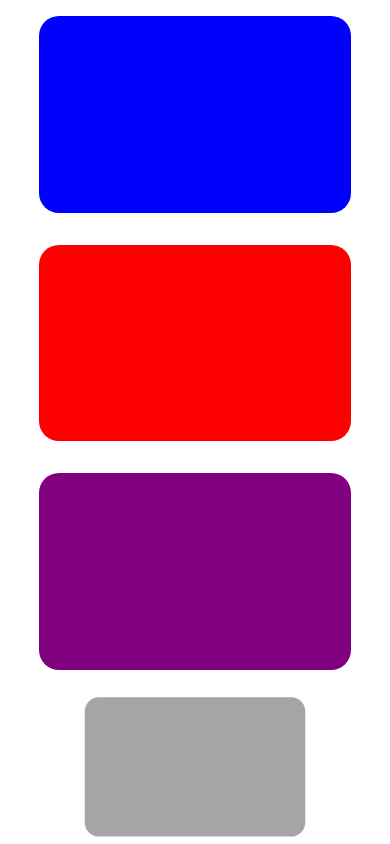
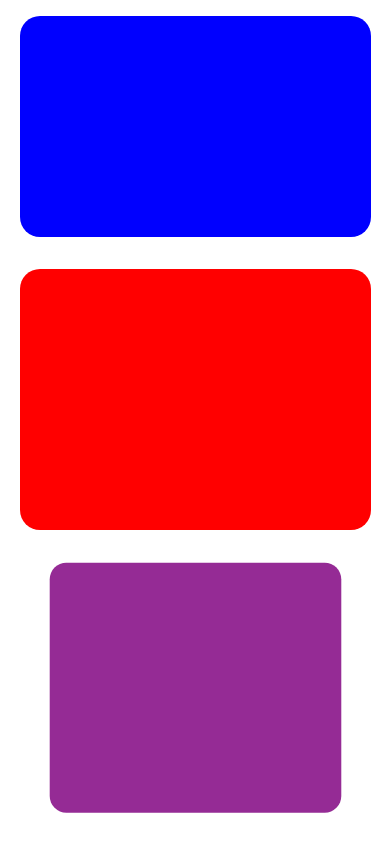
Before and after one commit to Cruzor-Blade/nj_leo, a React Native app: screen / in a window 390 px wide. Built offline with nearby package versions, Linux system fonts and the light colour scheme.

Commit message:
Refactorized the code and now the card height can vary depending on the specific item

```diff
--- a/components/Card.tsx
+++ b/components/Card.tsx
@@ -2,23 +2,19 @@ import React from "react";
 import { Dimensions, Image, StyleSheet, View } from "react-native";
 import { CardType } from "../global/types";
 
-const { width } = Dimensions.get("window");
-const ratio = 228 / 362;
-export const cardWidth = width * 0.8;
-export const defaultCardHeight = cardWidth * ratio;
 
 type CardProps = {
   item:CardType
+  cardWidth:number
+  visibleCardHeight:number
 }
 
-export default ({ item }: CardProps) => {
-  return <View style={[styles.card, {backgroundColor:item.color}]} />;
+export default ({ item, cardWidth, visibleCardHeight }: CardProps) => {
+  return <View style={[styles.card, {backgroundColor:item.color, width:cardWidth, height:visibleCardHeight}]} />;
 };
 
 const styles = StyleSheet.create({
     card: {
-      width: cardWidth,
-      height: defaultCardHeight,
       borderRadius:20
     },
   });
--- a/components/WalletCard.tsx
+++ b/components/WalletCard.tsx
@@ -1,45 +1,38 @@
 import React from "react";
-import { Animated, Dimensions, StyleSheet, View } from "react-native";
-import Card, {
-  defaultCardHeight,
-} from "./Card";
+import { Animated, StyleSheet } from "react-native";
+import Card from "./Card";
 import { CardType } from "../global/types";
 
-const cardMargin = 16;
-export const cardHeight = defaultCardHeight + cardMargin * 2;
-const { height: wHeight } = Dimensions.get("window");
-const height = wHeight - 64;
-const styles = StyleSheet.create({
-  card: {
-    marginVertical: cardMargin,
-    alignSelf: "center",
-  },
-});
 
 interface WalletCardProps {
-  y: Animated.Value;
-  index: number;
-  item: CardType;
+  y: Animated.Value
+  index: number
+  item: CardType
+  cardMargin:number
+  totalCardHeight:number
+  cardWidth:number
+  visibleCardHeight:number
+  height:number
 }
 
-const WalletCard = ({ item, y, index }: WalletCardProps) => {
-  const position = Animated.subtract(index * cardHeight, y);
-  const isDisappearing = -cardHeight;
+const WalletCard = ({ item, y, index, cardMargin, totalCardHeight, height, cardWidth, visibleCardHeight }: WalletCardProps) => {
+  const position = Animated.subtract(index * totalCardHeight, y);
+  const isDisappearing = -totalCardHeight;
   const isTop = 0;
-  const isBottom = height - cardHeight;
+  const isBottom = height - totalCardHeight;
   const isAppearing = height;
   const translateY = Animated.add(
     Animated.add(
       y,
       y.interpolate({
-        inputRange: [0, 0.00001 + index * cardHeight],
-        outputRange: [0, -index * cardHeight],
+        inputRange: [0, 0.00001 + index * totalCardHeight],
+        outputRange: [0, -index * totalCardHeight],
         extrapolateRight: "clamp",
       })
     ),
     position.interpolate({
       inputRange: [isBottom, isAppearing],
-      outputRange: [0, -cardHeight / 4],
+      outputRange: [0, -totalCardHeight / 4],
       extrapolate: "clamp",
     })
   );
@@ -54,12 +47,18 @@ const WalletCard = ({ item, y, index }: WalletCardProps) => {
   });
   return (
     <Animated.View
-      style={[styles.card, { opacity, transform: [{ translateY }, { scale }] }]}
+      style={[styles.card, { opacity, marginVertical:cardMargin, transform: [{ translateY }, { scale }] }]}
       key={index}
     >
-      <Card {...{ item }} />
+      <Card {...{ item, cardWidth, visibleCardHeight }} />
     </Animated.View>
   );
 };
 
+
+const styles = StyleSheet.create({
+    card: {
+      alignSelf: "center",
+    },
+  });
 export default WalletCard;
--- a/components/WalletFlatList.tsx
+++ b/components/WalletFlatList.tsx
@@ -1,10 +1,20 @@
 import React from "react";
-import { Animated, FlatList } from "react-native";
+import { Animated, Dimensions, FlatList } from "react-native";
 
 import WalletCard from "./WalletCard";
 import { CardType } from "../global/types";
 
 const AnimatedFlatList = Animated.createAnimatedComponent(FlatList);
+
+const ratio = 228 / 362;
+const cardMargin = 16;
+const { height: wHeight, width } = Dimensions.get("window");
+
+const cardWidth = width * 0.9;
+const visibleCardHeight = cardWidth * ratio; //The visible height of a card
+
+const totalCardHeight = visibleCardHeight + cardMargin * 2; //The total height of a card, including vertical margin
+const height = wHeight - 64;
 
 const cards:CardType[] = [
     {
@@ -41,9 +51,12 @@ const Wallet = () => {
       bounces={false}
       data={cards}
       renderItem={({ item, index }) => (
-        <WalletCard item={item as CardType} {...{ index, y }} />
+        <WalletCard
+            item={item as CardType}
+            {...{ index, y, cardMargin, totalCardHeight:(totalCardHeight+20*index), cardWidth, visibleCardHeight:(visibleCardHeight+40*index), height, }}
+        />
       )}
-      keyExtractor={(item:any) => item.index}
+      keyExtractor={(item:any) => item.color}
       {...{ onScroll }}
     />
   );
```
